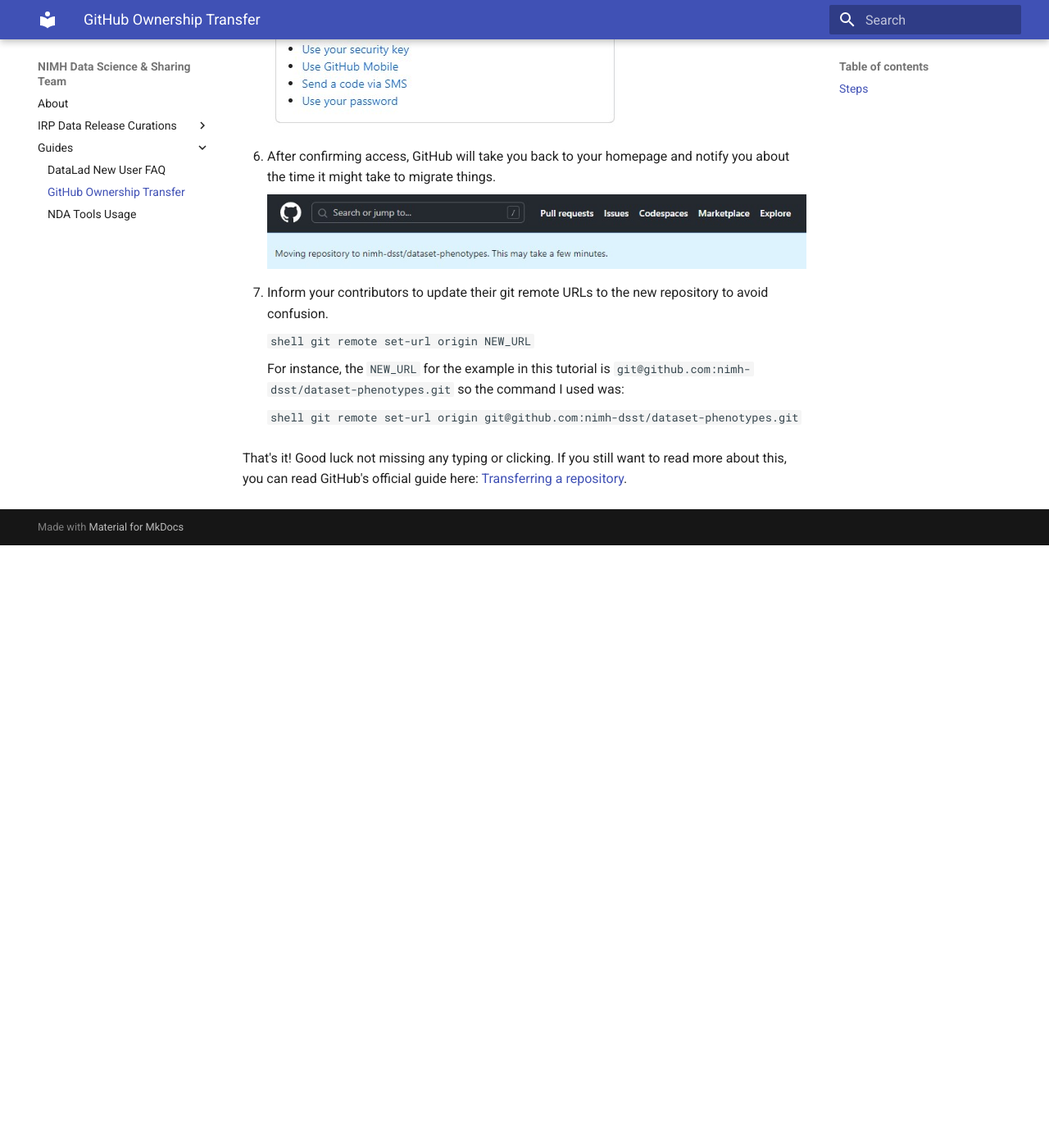
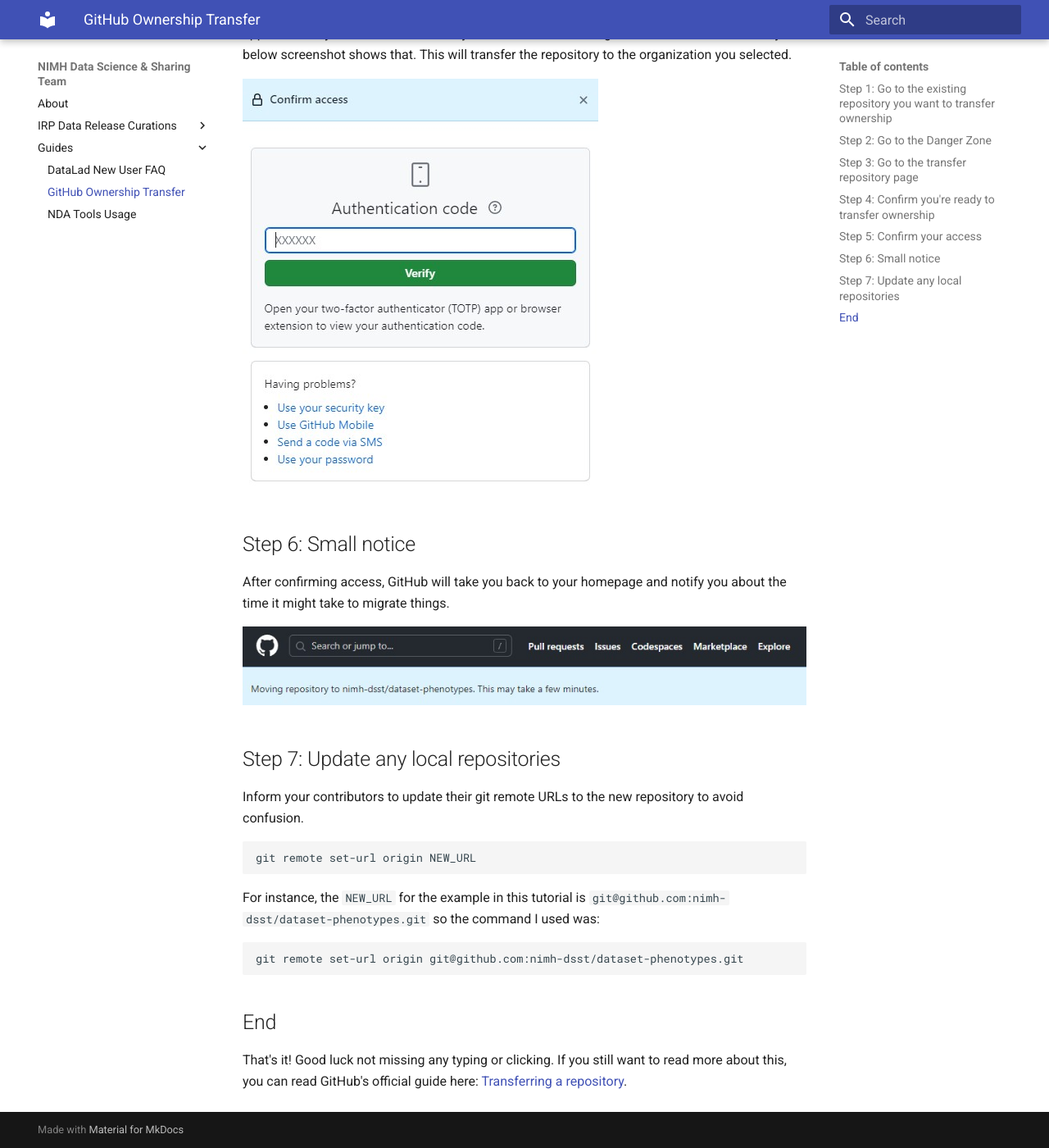
Before and after one commit to nimh-dsst/dsst-rtd, an MkDocs documentation site: the page built from docs/guides/github/transfer.md, in a window 1280 px wide and 1400 px high, scrolled down 2545 px. Shown: the whole window at 82% size. Built offline with MkDocs 1.6.1 and Material for MkDocs 9.7.7, drawn with Linux system fonts in a browser that asks for light colours; before the commit the page ends 3210 px from its top, so only the background shows below that; some of the changed text lies outside the part shown.

Commit message:
Update transfer.md
Tried to make the Markdown headings better

````diff
--- a/docs/guides/github/transfer.md
+++ b/docs/guides/github/transfer.md
@@ -2,42 +2,56 @@
 
 This is a quick guide on transferring ownership of a GitHub repository. For this tutorial, we will be using the [`ericearl/dataset-phenotypes` repository](https://github.com/ericearl/dataset-phenotypes) and transferring ownership over to the [`nimh-dsst` GitHub organization](https://github.com/nimh-dsst). By the end of reading this, you should know the appropriate steps to take to transfer ownership of a repository and continue to maintain the repository.
 
-## Steps
+## Step 1: Go to the existing repository you want to transfer ownership
 
-1. Go to an existing repository on GitHub.
+Go to an existing repository on GitHub.
 
-    ![Top of the existent repository's homepage](images/repo_top.jpg)
+![Top of the existent repository's homepage](images/repo_top.jpg)
 
-2. Click on the **Settings** tab. This will take you to the repository's General settings page. Way down at the bottom of the page, you will see a **Danger Zone** section.
+## Step 2: Go to the Danger Zone
 
-    ![Repository settings page](images/danger_zone.jpg)
+Click on the **Settings** tab. This will take you to the repository's General settings page. Way down at the bottom of the page, you will see a **Danger Zone** section.
 
-3. Under the **Transfer ownership** section click on the **Transfer** button. This will pop up a **Transfer repository** page.
+![Repository settings page](images/danger_zone.jpg)
 
-    ![Transfer repository page](images/transfer_repository.jpg)
+## Step 3: Go to the transfer repository page
 
-4. Under the **New owner** section you can use the **Select one of my organizations** radio button's drop-down option to select the organization to which you'd like to transfer the repository. Then type into the bottom text box the current owner and name of the repository as it instructs right there to confirm you're ready to transfer ownership.
+Under the **Transfer ownership** section click on the **Transfer** button. This will pop up a **Transfer repository** page.
 
-    ![Ready to click](images/filled_in_transfer.jpg)
+![Transfer repository page](images/transfer_repository.jpg)
 
-5. Click the **I understand, transfer this repository.** button. A **Confirm access** modal dialog will appear where you have to confirm it's you somehow. I use Google Authenticator which is why the below screenshot shows that. This will transfer the repository to the organization you selected.
+## Step 4: Confirm you're ready to transfer ownership
 
-    ![Confirm access](images/confirm_access.jpg)
+Under the **New owner** section you can use the **Select one of my organizations** radio button's drop-down option to select the organization to which you'd like to transfer the repository. Then type into the bottom text box the current owner and name of the repository as it instructs right there to confirm you're ready to transfer ownership.
 
-6. After confirming access, GitHub will take you back to your homepage and notify you about the time it might take to migrate things.
+![Ready to click](images/filled_in_transfer.jpg)
 
-    ![Small notice in the top left corner](images/moving_notice.jpg)
+## Step 5: Confirm your access
 
-7. Inform your contributors to update their git remote URLs to the new repository to avoid confusion.
+Click the **I understand, transfer this repository.** button. A **Confirm access** modal dialog will appear where you have to confirm it's you somehow. I use Google Authenticator which is why the below screenshot shows that. This will transfer the repository to the organization you selected.
 
-    ```shell
-    git remote set-url origin NEW_URL
-    ```
+![Confirm access](images/confirm_access.jpg)
 
-    For instance, the `NEW_URL` for the example in this tutorial is `git@github.com:nimh-dsst/dataset-phenotypes.git` so the command I used was:
+## Step 6: Small notice
 
-    ```shell
-    git remote set-url origin git@github.com:nimh-dsst/dataset-phenotypes.git
-    ```
+After confirming access, GitHub will take you back to your homepage and notify you about the time it might take to migrate things.
+
+![Small notice in the top left corner](images/moving_notice.jpg)
+
+## Step 7: Update any local repositories
+
+Inform your contributors to update their git remote URLs to the new repository to avoid confusion.
+
+```shell
+git remote set-url origin NEW_URL
+```
+
+For instance, the `NEW_URL` for the example in this tutorial is `git@github.com:nimh-dsst/dataset-phenotypes.git` so the command I used was:
+
+```shell
+git remote set-url origin git@github.com:nimh-dsst/dataset-phenotypes.git
+```
+
+## End
 
 That's it! Good luck not missing any typing or clicking. If you still want to read more about this, you can read GitHub's official guide here: [Transferring a repository](https://docs.github.com/en/repositories/creating-and-managing-repositories/transferring-a-repository).
````
